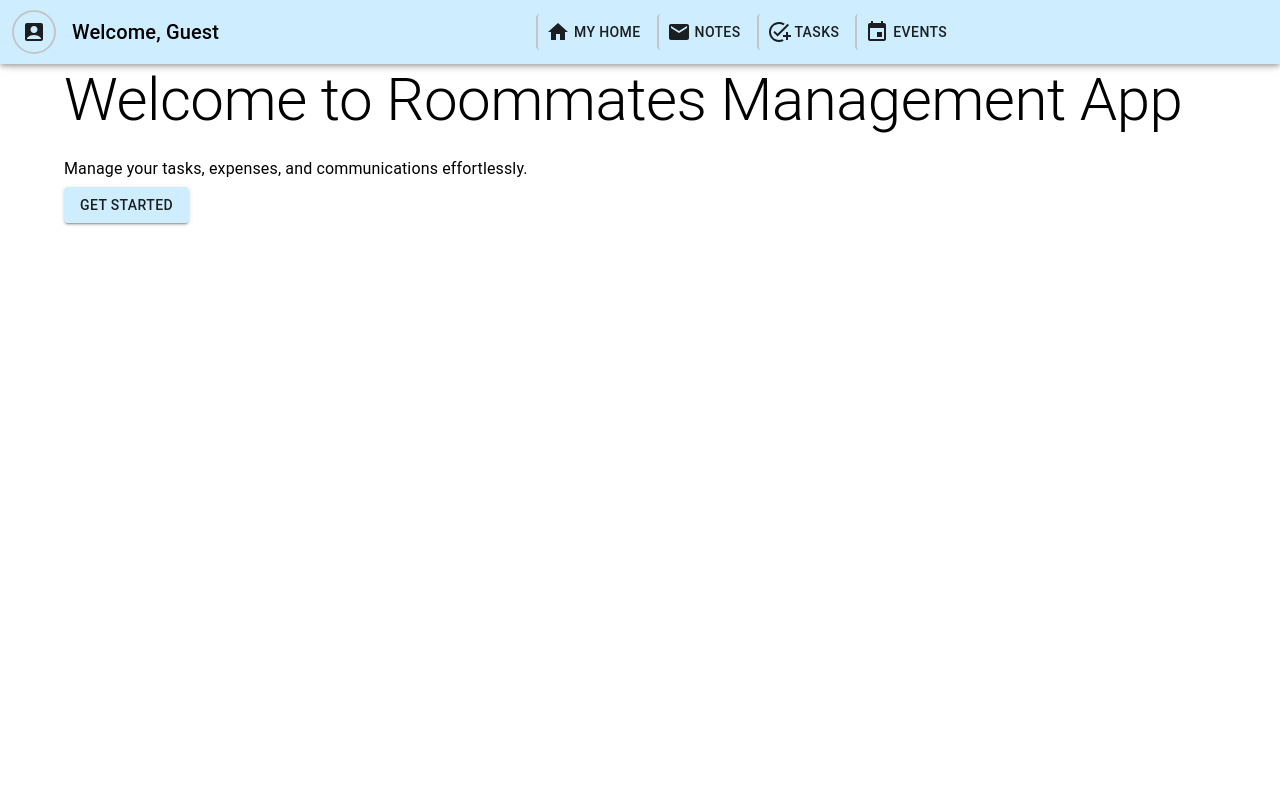
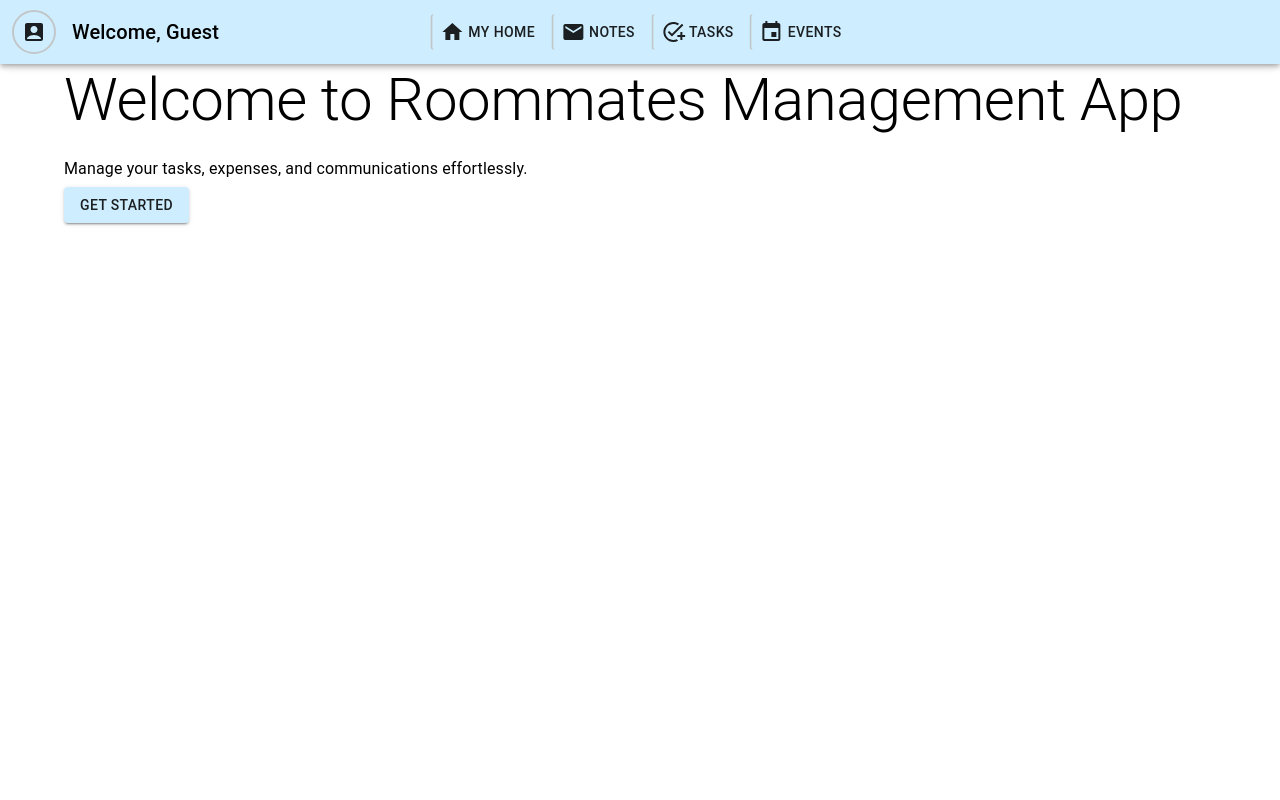
Before and after one commit to Raspupin/roommatesApp, a React (Create React App) app: page / in a window 1280 px wide. Shown: the top 800 px of the page. Built offline with nearby package versions, Linux system fonts and the light colour scheme; no server answers.

Commit message:
Fixes positions of the toolbar elements by using absolute position and relativness to parent toolbar.

```diff
--- a/src/layouts/BarLayout.js
+++ b/src/layouts/BarLayout.js
@@ -56,7 +56,14 @@ export default function BarLayout() {
   return (
     <div>
       <AppBar sx={{ zIndex: "1300" }} position="sticky">
-        <Toolbar>
+        <Toolbar
+          sx={{
+            display: "flex",
+            justifyContent: "space-between",
+            padding: 0,
+            position: "relative",
+          }}
+        >
           {/* Left side - Welcome message and apartment name */}
           <Box sx={{ display: "flex", alignItems: "center" }}>
             <IconButton
@@ -78,7 +85,15 @@ export default function BarLayout() {
           </Box>
 
           {/* Center - Navigation links */}
-          <Box sx={{ display: "flex", justifyContent: "center", flexGrow: 1 }}>
+          <Box
+            sx={{
+              position: "absolute", // Fix the center box in the middle of the screen
+              left: "50%", // Move to 50% from the left
+              transform: "translateX(-50%)", // Translate it back to perfectly center
+              display: "flex",
+              justifyContent: "center",
+            }}
+          >
             <Button
               LinkComponent={NavLink}
               to="myHome"
@@ -138,10 +153,16 @@ export default function BarLayout() {
           </Box>
 
           {/* Right side - Sign out button */}
-          <Box sx={{ display: "flex", justifyContent: "flex-end" }}>
+          <Box
+            sx={{
+              display: "flex",
+              alignItems: "center",
+              justifyContent: "flex-end",
+            }}
+          >
             {user && (
               <Typography variant="h6" sx={{ mx: 2 }}>
-                {`${user.apartmentName}`}({`${user.apartmentId}`})
+                {`${user.apartmentName}`} ({`${user.apartmentId}`})
               </Typography>
             )}
             {user && (
```
